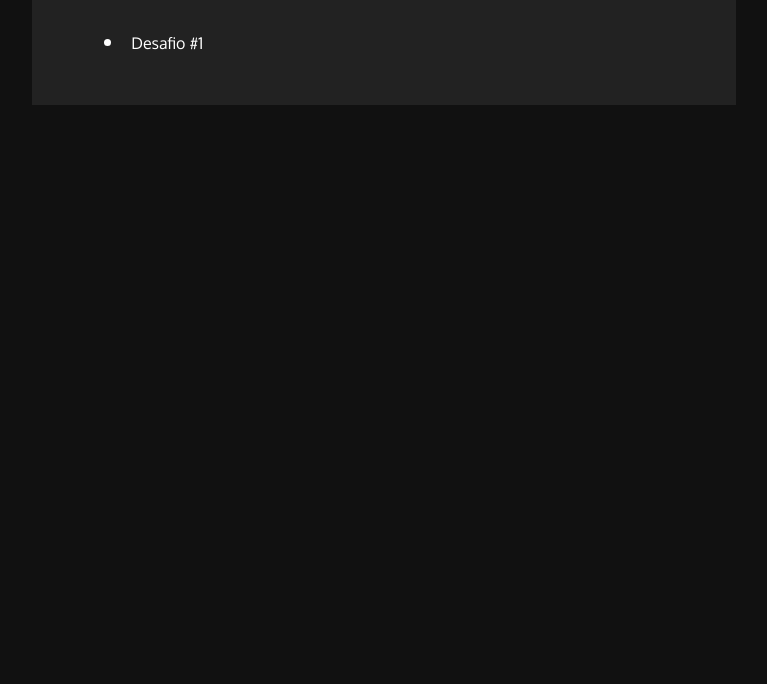
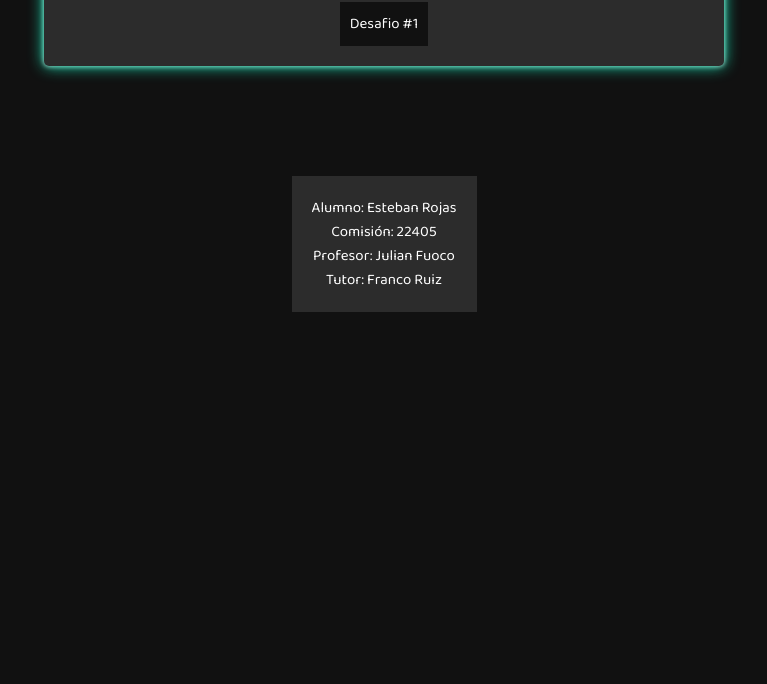
Before and after one commit to istvian/Javascript, a plain HTML site: page index.html in a window 1280 px wide. Shown: the part 116-800 px from the top of the page, without its empty margins (256-1023 px from the left). Drawn offline with Linux system fonts and the light colour scheme.

Commit message:
Desafio 1

```diff
--- a/Desafio1/script.js
+++ b/Desafio1/script.js
@@ -0,0 +1,11 @@
+let output = document.getElementById("output");
+alert("Ingresa los datos requeridos");
+let nombre = prompt("Por favor ingrese su Nombre");
+console.log(`El nombre es ${nombre}`)
+let año = parseInt(prompt(`${nombre} ingresa tu año de nacimiento`));
+let edad = 2021 - año;
+console.log(`La edad es ${edad}`)
+let mensaje = `Nombre: ${nombre} Edad: ${edad} años. Año de nacimiento: ${año}`;
+console.log(mensaje);
+alert(mensaje);
+output.innerHTML = `Nombre: ${nombre}<br>Edad: ${edad} años.<br>Año de nacimiento: ${año}`;
--- a/index.html
+++ b/index.html
@@ -13,11 +13,10 @@
     <nav class="nav">
         <h1 class="nav__title">Links Desafios</h1>
         <ul class="nav__links">
-            <li class="nav__link"><a href="Desafio1/desafio1.html">Desafio #1</a></li>
+            <li><a class="nav__link" href="Desafio1/desafio1.html">Desafio #1</a></li>
         </ul>
     </nav>
-
-
+    <p class="text">Alumno: Esteban Rojas<br>Comisión: 22405<br>Profesor: Julian Fuoco<br>Tutor: Franco Ruiz</p>
 </body>
 
 </html>
--- /dev/null
+++ b/scss/_reset.scss
@@ -0,0 +1,20 @@
+* {
+    margin: 0px;
+    padding: 0px;
+    text-decoration: none;
+    list-style: none;
+    font-family: 'Baloo 2', cursive;
+}
+
+html {
+    height: fit-content;
+    font-size: 10px;
+}
+
+body {
+    box-sizing: border-box;
+    overflow-x: hidden;
+    scroll-behavior: smooth;
+    overflow-anchor: none;
+    font-size: 10px;
+}
--- a/scss/style.scss
+++ b/scss/style.scss
@@ -1,45 +1,71 @@
         $color-bg: #111;
-$color-block: #222;
+        $color-bg-hover: rgb(110, 110, 110);
+        $color-block: rgb(44, 44, 44);
         $color-text: #fff;
-$color-text-hover: rgb(240, 140, 25);
-@import url('https://fonts.googleapis.com/css2?family=Oxygen&display=swap');
+        $color-text-hover: rgb(25, 240, 193);
+        @import url('https://fonts.googleapis.com/css2?family=Baloo+2&display=swap');
+        @import "reset";
         .body {
             background: $color-bg;
-    font-family: 'Oxygen', sans-serif;
             display: flex;
             flex-flow: column wrap;
             margin: auto;
             justify-content: center;
             align-items: center;
-    font-size: 10px;
             .nav {
                 display: flex;
                 flex-flow: column wrap;
                 justify-content: center;
-        align-items: baseline;
+                align-items: center;
                 max-width: 50%;
                 width: 800px;
                 background: $color-block;
                 padding: 2rem;
+                margin: 1rem;
+                border-radius: 5px;
+                box-shadow: $color-text-hover 0px 0px 15px, $color-text 0px 0px 5px;
                 .nav__title {
                     color: $color-text;
-            font-size: 2rem;
+                    font-size: 3rem;
+                    padding: 2rem;
+                    text-shadow: $color-bg 2px 2px 2px;
+                }
+                .nav__subtitle {
+                    color: $color-text;
+                    font-size: 1.5rem;
                 }
                 .nav__links {
-            display: inline-block;
-            font-size: 1.2rem;
                     color: $color-text;
-            list-style-position: inside;
                     text-align: center;
+                    list-style: none;
+                    display: flex;
+                    flex-flow: row wrap;
+                    justify-content: center;
+                    align-items: center;
+                    padding: 1rem;
+                }
+                .nav__link {
+                    color: $color-text;
+                    background: $color-bg;
+                    padding: 1rem;
+                    margin: 1rem 0;
+                    font-size: 1.5rem;
+                    text-align: center;
+                    transition: background 0.2s, box-shadow 0.5s;
+                    &:hover {
+                        background: $color-text-hover;
+                        color: $color-bg;
+                        box-shadow: $color-text-hover 0px 0px 15px, $color-text 0px 0px 5px;
                     }
                 }
-    a {
-        font-size: 1rem;
+            }
+            .text {
+                margin: 10rem 0;
+                font-size: 1.5rem;
                 text-align: center;
                 color: $color-text;
                 text-decoration: none;
-        &:hover {
-            color: $color-text-hover;
+                background: $color-block;
+                padding: 2rem;
             }
         }
-}
```
Also changed, not shown: Desafio1/desafio1.html (+6 -3 lines), css/style.css. Lines whose indentation alone changed are shown as unchanged.
